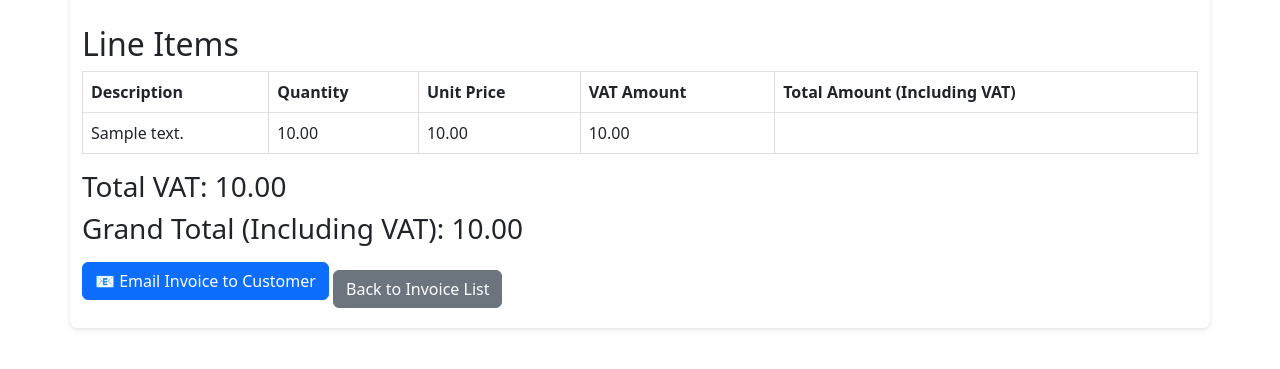
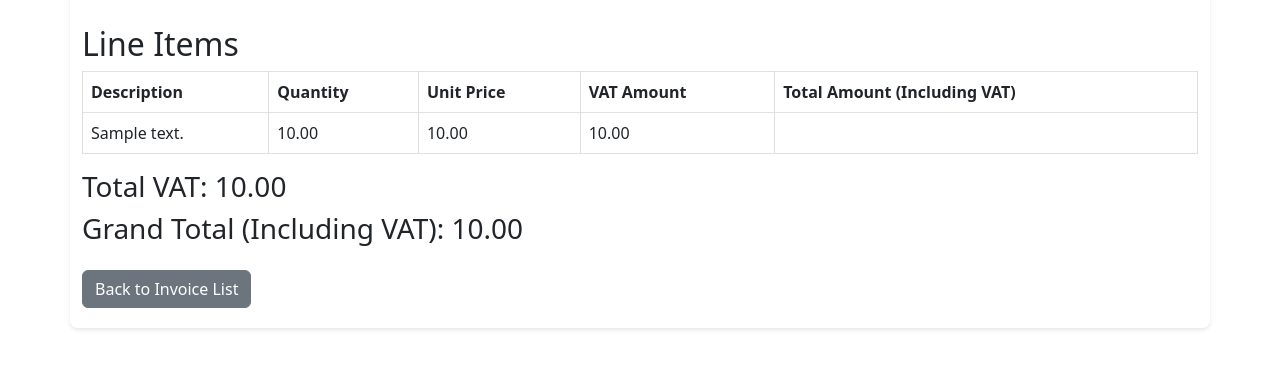
Before and after one commit to skhleejal/invoicemgmt, a Django app: page /invoices/1/ in a window 1280 px wide. Shown: the part 327-696 px from the top of the page. Run offline with Django 4.2, Linux system fonts and the light colour scheme; a user stored in the database is signed in; tables that the repository leaves empty hold one stand-in row (values such as "Sample post").

Commit message:
email commented

```diff
--- a/invoicemgmt/templates/invoicemgmt/invoice_detail.html
+++ b/invoicemgmt/templates/invoicemgmt/invoice_detail.html
@@ -53,12 +53,12 @@
     <h3>Total VAT: {{ invoice.total_vat }}</h3>
     <h3>Grand Total (Including VAT): {{ invoice.total_amount }}</h3>
 
-    <form method="post" action="{% url 'email_invoice' invoice.pk %}" style="display: inline;">
+    <!-- <form method="post" action="{% url 'email_invoice' invoice.pk %}" style="display: inline;">
         {% csrf_token %}
         <button type="submit" class="btn btn-primary">
             📧 Email Invoice to Customer
         </button>
-    </form>
+    </form> -->
 
 
 
```
